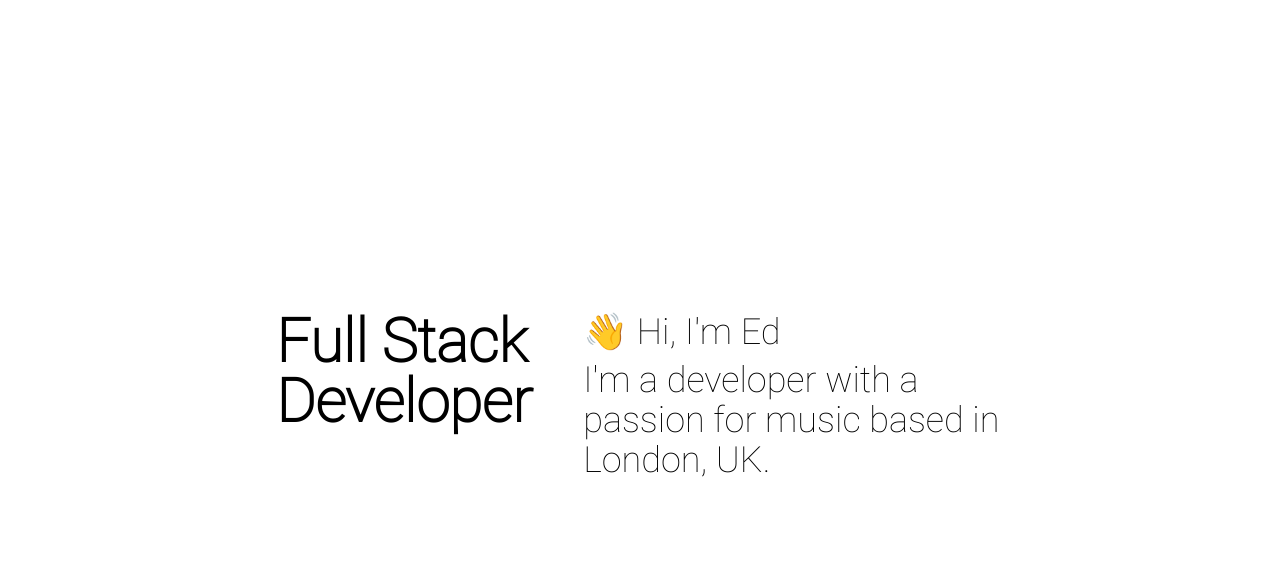
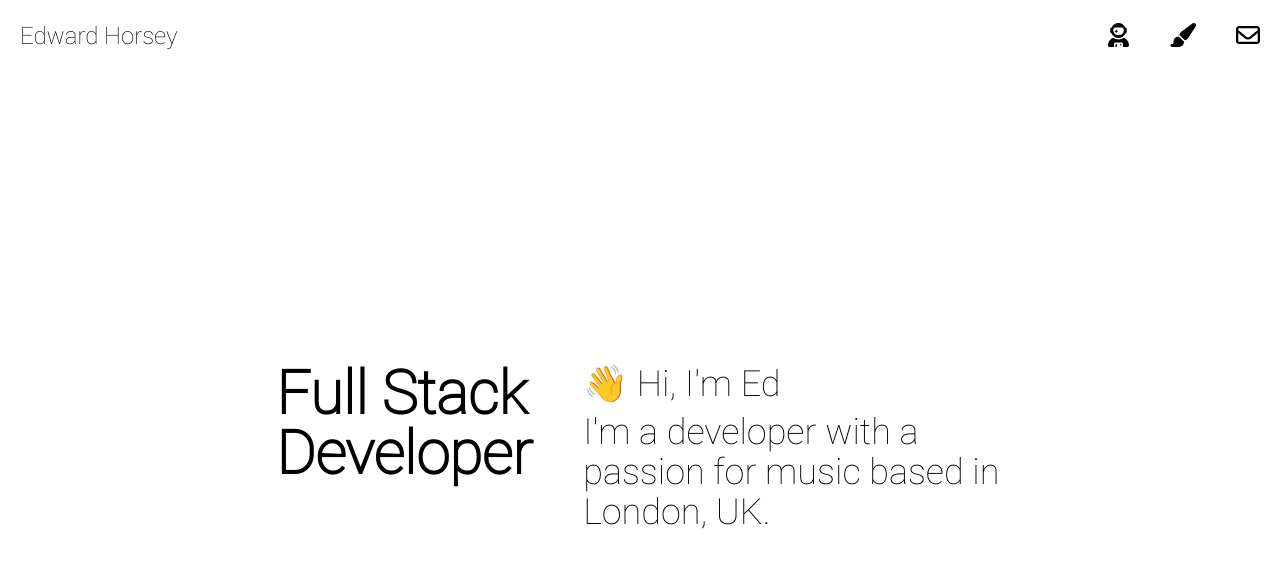
Before and after one commit to edwardhorsey/portfolio, a Next.js app: page / in a window 1280 px wide. Shown: the top 568 px of the page. Built offline with nearby package versions, Linux system fonts and the light colour scheme.

Commit message:
add some sections

```diff
--- a/src/pages/index.tsx
+++ b/src/pages/index.tsx
@@ -1,30 +1,37 @@
+import { faGithub, faLinkedin } from '@fortawesome/free-brands-svg-icons';
+import { faEnvelope } from '@fortawesome/free-regular-svg-icons';
+import { faAt, faPaintbrush, faUserAstronaut } from '@fortawesome/free-solid-svg-icons';
+import { FontAwesomeIcon } from '@fortawesome/react-fontawesome';
 import Head from 'next/head';
-import React, { useEffect, useRef, useState } from 'react';
+import React from 'react';
 import MetaData from '../components/common/MetaData';
 import { title } from '../config';
 
 export default function Site(): JSX.Element {
-    const siteRef = useRef(null);
-
-    const [inBrowser, setInBrowser] = useState(false);
-
-    useEffect(() => {
-        setInBrowser(true);
-    }, []);
-
     return (
         <>
-            <div
-                ref={siteRef}
-                className="w-screen h-screen min-w-[320px] overflow-hidden lg:min-h-[620px]"
-                style={{ transition: 'filter 1s ease-in-out' }}
-            >
+            <div className="w-screen h-screen min-w-[320px] lg:min-h-[620px] overflow-auto">
                 <Head>
                     <MetaData />
                     <title>{title}</title>
                 </Head>
 
-                <section className="flex h-full w-full items-center justify-center overflow-x-hidden overflow-y-hidden">
+                <header className="flex justify-between p-5 text-2xl">
+                    <h1>Edward Horsey</h1>
+                    <ul className="fixed top-0 right-0 p-5 flex justify-end gap-10">
+                        <li>
+                            <FontAwesomeIcon icon={faUserAstronaut} />
+                        </li>
+                        <li>
+                            <FontAwesomeIcon icon={faPaintbrush} />
+                        </li>
+                        <li>
+                            <FontAwesomeIcon icon={faEnvelope} />
+                        </li>
+                    </ul>
+                </header>
+
+                <section className="flex h-[95vh] w-full items-center justify-center">
                     <div className="flex w-3/5">
                         <h1 className="font-bold text-6xl p-5 w-2/5">Full Stack Developer</h1>
                         <div className="text-4xl p-5 w-3/5">
@@ -33,8 +40,31 @@ export default function Site(): JSX.Element {
                         </div>
                     </div>
                 </section>
+
+                <section className="flex h-[95vh] w-full items-center justify-center">
+                    <div className="flex w-3/5">
+                        <h1 className="font-bold text-6xl p-5">Projects</h1>
+                    </div>
+                </section>
+
+                <section className="flex h-[95vh] w-full items-center justify-center">
+                    <div className="flex items-center w-3/5">
+                        <h1 className="font-bold text-6xl p-5">Contact</h1>
+                        <ul className="flex flex-col w-full text-4xl">
+                            <li>
+                                <FontAwesomeIcon icon={faAt} />
+                            </li>
+                            <li>
+                                <FontAwesomeIcon icon={faLinkedin} />
+                            </li>
+                            <li>
+                                <FontAwesomeIcon icon={faGithub} />
+                            </li>
+                        </ul>
+                    </div>
+                </section>
+                <div id="modal-root" />
             </div>
-            <div id="modal-root" />
         </>
     );
 }
```
Also changed, not shown: 1 other file (tests, documents, lock files or other folders).
